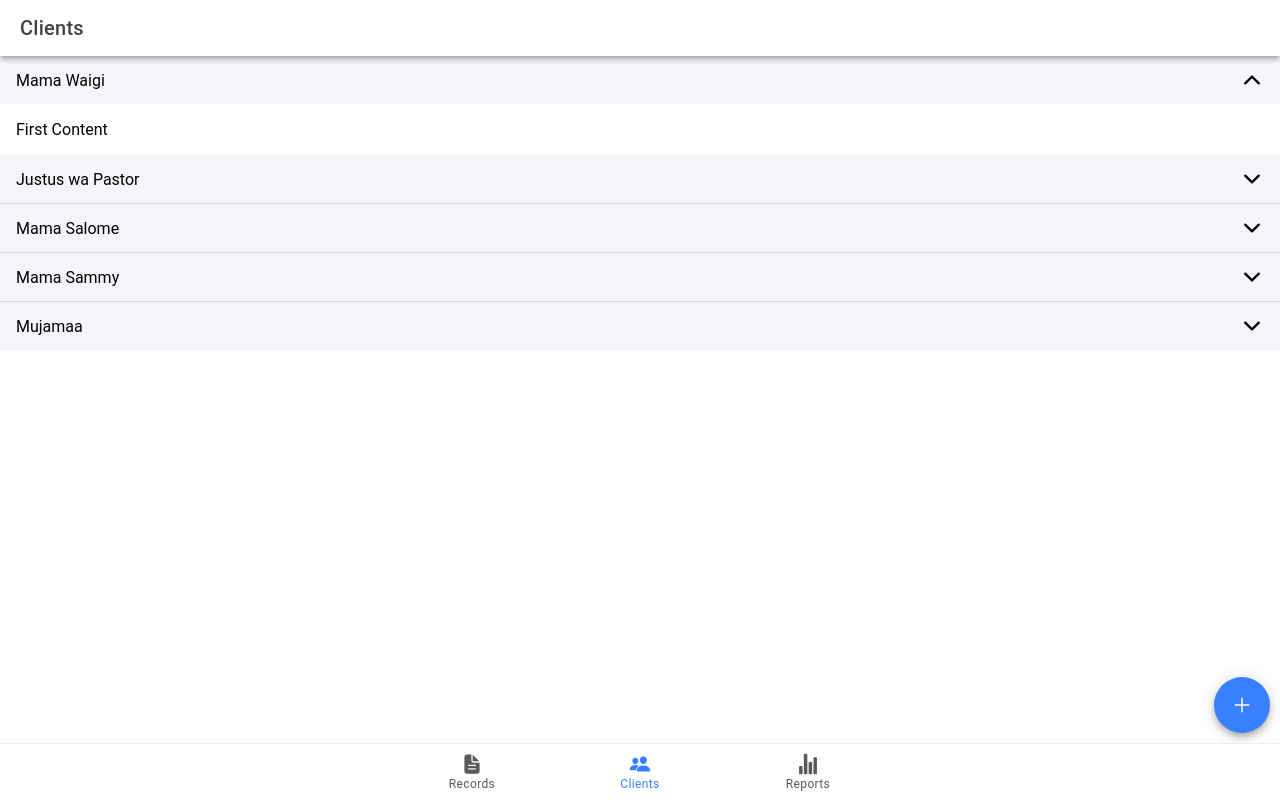
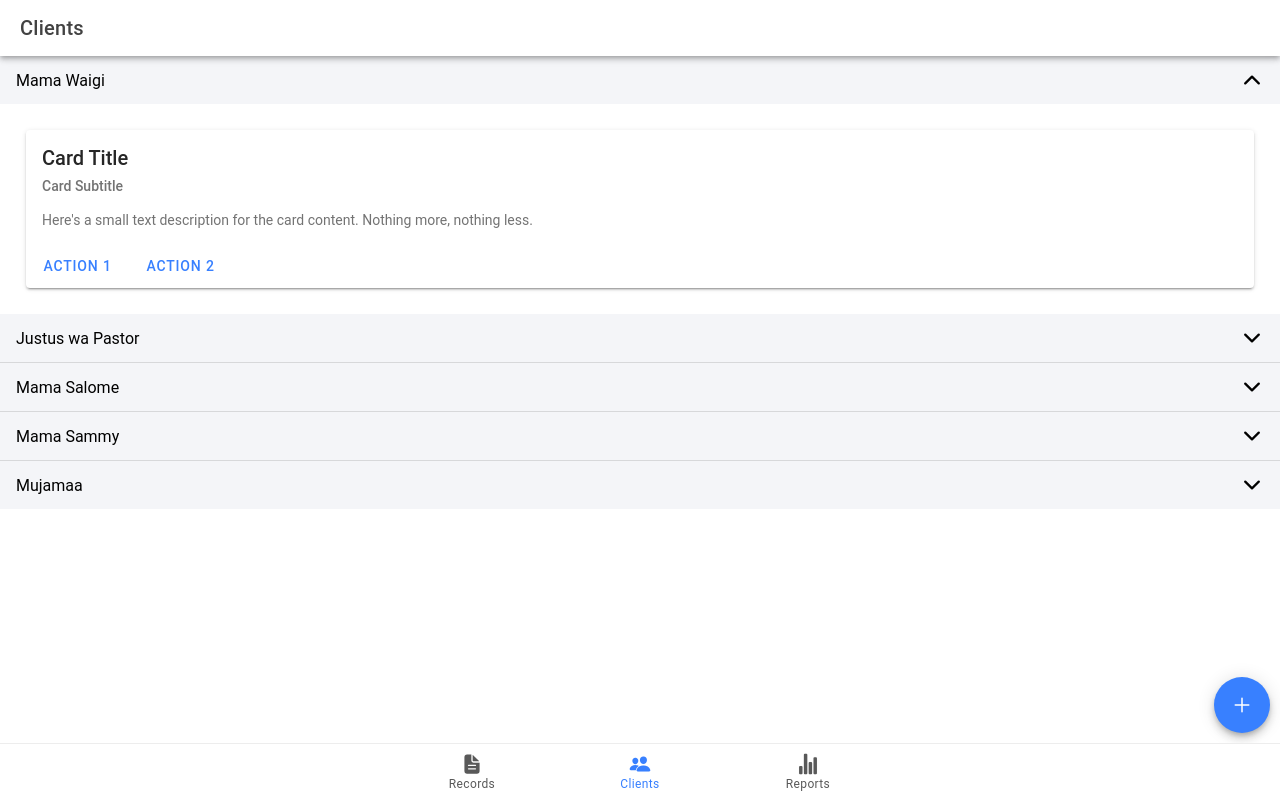
Before and after one commit to egichuhis/milk-tracker-app, a React (Vite) app: page /clients in a window 1280 px wide. Both pictures are taken after a click on the element 1252 px from the left and 80 px from the top of the page. Built offline with nearby package versions, Linux system fonts and the light colour scheme.

Commit message:
Add card to accordion content

```diff
--- a/src/components/Accordion.tsx
+++ b/src/components/Accordion.tsx
@@ -5,6 +5,8 @@ import {
   IonItem,
   IonLabel,
 } from "@ionic/react";
+import Card from "../components/Card";
+
 function Accordion() {
   return (
     <IonAccordionGroup>
@@ -13,7 +15,7 @@ function Accordion() {
           <IonLabel>Mama Waigi</IonLabel>
         </IonItem>
         <div className="ion-padding" slot="content">
-          First Content
+          <Card />
         </div>
       </IonAccordion>
       <IonAccordion value="second">
@@ -21,7 +23,7 @@ function Accordion() {
           <IonLabel>Justus wa Pastor</IonLabel>
         </IonItem>
         <div className="ion-padding" slot="content">
-          Second Content
+          <Card />
         </div>
       </IonAccordion>
       <IonAccordion value="third">
@@ -29,7 +31,7 @@ function Accordion() {
           <IonLabel>Mama Salome</IonLabel>
         </IonItem>
         <div className="ion-padding" slot="content">
-          Third Content
+          <Card />
         </div>
       </IonAccordion>
       <IonAccordion value="fourth">
@@ -37,7 +39,7 @@ function Accordion() {
           <IonLabel>Mama Sammy</IonLabel>
         </IonItem>
         <div className="ion-padding" slot="content">
-          Fourth Content
+          <Card />
         </div>
       </IonAccordion>
       <IonAccordion value="fifth">
@@ -45,7 +47,7 @@ function Accordion() {
           <IonLabel>Mujamaa</IonLabel>
         </IonItem>
         <div className="ion-padding" slot="content">
-          Fifth Content
+          <Card />
         </div>
       </IonAccordion>
     </IonAccordionGroup>
--- /dev/null
+++ b/src/components/Card.tsx
@@ -0,0 +1,29 @@
+import React from "react";
+import {
+  IonButton,
+  IonCard,
+  IonCardContent,
+  IonCardHeader,
+  IonCardSubtitle,
+  IonCardTitle,
+} from "@ionic/react";
+
+function Card() {
+  return (
+    <IonCard>
+      <IonCardHeader>
+        <IonCardTitle>Card Title</IonCardTitle>
+        <IonCardSubtitle>Card Subtitle</IonCardSubtitle>
+      </IonCardHeader>
+
+      <IonCardContent>
+        Here's a small text description for the card content. Nothing more,
+        nothing less.
+      </IonCardContent>
+
+      <IonButton fill="clear">Action 1</IonButton>
+      <IonButton fill="clear">Action 2</IonButton>
+    </IonCard>
+  );
+}
+export default Card;
```
